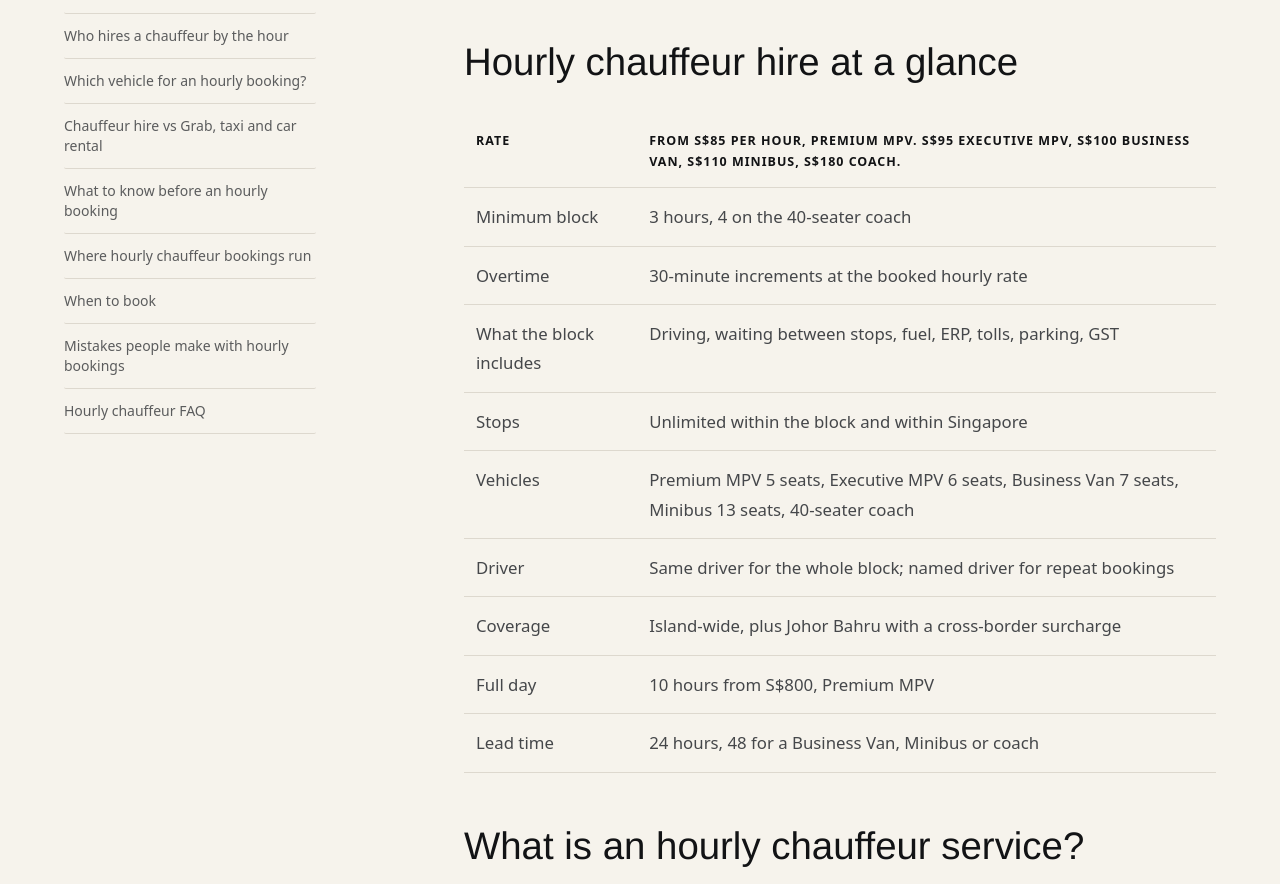
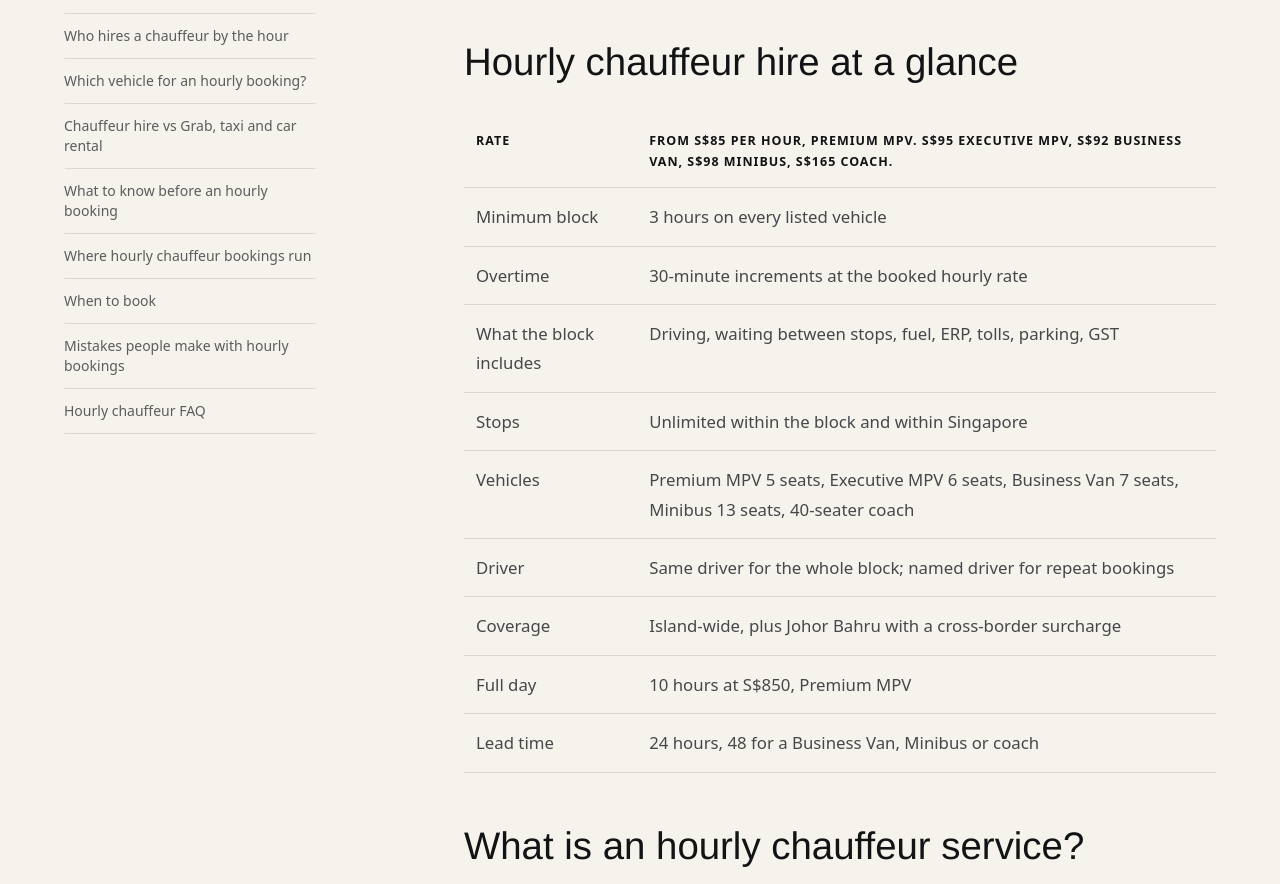
Before and after one commit to airporttransfersg-web/airport-transfer-singapore, an Astro site: page /services/hourly-chauffeur in a window 1280 px wide. Shown: the part 2176-3060 px from the top of the page. Built offline with nearby package versions, Linux system fonts and the light colour scheme; Astro itself is replaced by a stand-in of ours.

Commit message:
Align hourly service summaries with approved ATS rate card

```diff
--- a/src/content/pages/services/hourly-chauffeur.mdx
+++ b/src/content/pages/services/hourly-chauffeur.mdx
@@ -19,16 +19,16 @@ The arithmetic is simple: from about three stops in a day, hourly costs less tha
 
 ## Hourly chauffeur hire at a glance
 
-| Rate | From S$85 per hour, Premium MPV. S$95 Executive MPV, S$100 Business Van, S$110 Minibus, S$180 coach. |
+| Rate | From S$85 per hour, Premium MPV. S$95 Executive MPV, S$92 Business Van, S$98 Minibus, S$165 coach. |
 | --- | --- |
-| Minimum block | 3 hours, 4 on the 40-seater coach |
+| Minimum block | 3 hours on every listed vehicle |
 | Overtime | 30-minute increments at the booked hourly rate |
 | What the block includes | Driving, waiting between stops, fuel, ERP, tolls, parking, GST |
 | Stops | Unlimited within the block and within Singapore |
 | Vehicles | Premium MPV 5 seats, Executive MPV 6 seats, Business Van 7 seats, Minibus 13 seats, 40-seater coach |
 | Driver | Same driver for the whole block; named driver for repeat bookings |
 | Coverage | Island-wide, plus Johor Bahru with a cross-border surcharge |
-| Full day | 10 hours from S$800, Premium MPV |
+| Full day | 10 hours at S$850, Premium MPV |
 | Lead time | 24 hours, 48 for a Business Van, Minibus or coach |
 
 ## What is an hourly chauffeur service?
@@ -182,7 +182,7 @@ Rates are fixed at booking. There is no surge on any date.
 
 ## Hourly chauffeur FAQ
 
-<details class="disclosure border-b border-mist"><summary>How much is a chauffeur per hour in Singapore?</summary><div><p>S$85 an hour for a Premium MPV, S$95 for an Executive MPV, S$100 for a Business Van and S$110 for a Minibus, on a 3-hour minimum, all-in.</p></div></details>
+<details class="disclosure border-b border-mist"><summary>How much is a chauffeur per hour in Singapore?</summary><div><p>S$85 an hour for a Premium MPV, S$95 for an Executive MPV, S$92 for a Business Van and S$98 for a Minibus, on a 3-hour minimum, all-in.</p></div></details>
 
 <details class="disclosure border-b border-mist"><summary>What is the minimum booking?</summary><div><p>3 hours, or 4 on the 40-seater coach. Shorter needs are better served by a flat-fare point-to-point transfer.</p></div></details>
 
@@ -192,7 +192,7 @@ Rates are fixed at booking. There is no surge on any date.
 
 <details class="disclosure border-b border-mist"><summary>Can I keep the same driver across several days?</summary><div><p>Yes, where the schedule allows, and it is standard for multi-day corporate work.</p></div></details>
 
-<details class="disclosure border-b border-mist"><summary>Do you provide a full-day rate?</summary><div><p>Yes. From eight hours the rate drops: S$80 an hour on a Premium MPV, S$90 on an Executive MPV, S$95 on a Business Van, S$100 on a Minibus.</p></div></details>
+<details class="disclosure border-b border-mist"><summary>Do you provide a full-day rate?</summary><div><p>Bookings of eight hours or more are quoted for the itinerary. The standard hourly rate card applies unless your written quotation states otherwise.</p></div></details>
 
 <details class="disclosure border-b border-mist"><summary>Can the chauffeur speak English?</summary><div><p>Yes. All drivers work in English. Mandarin-speaking drivers can be requested at booking, subject to availability.</p></div></details>
 
```
